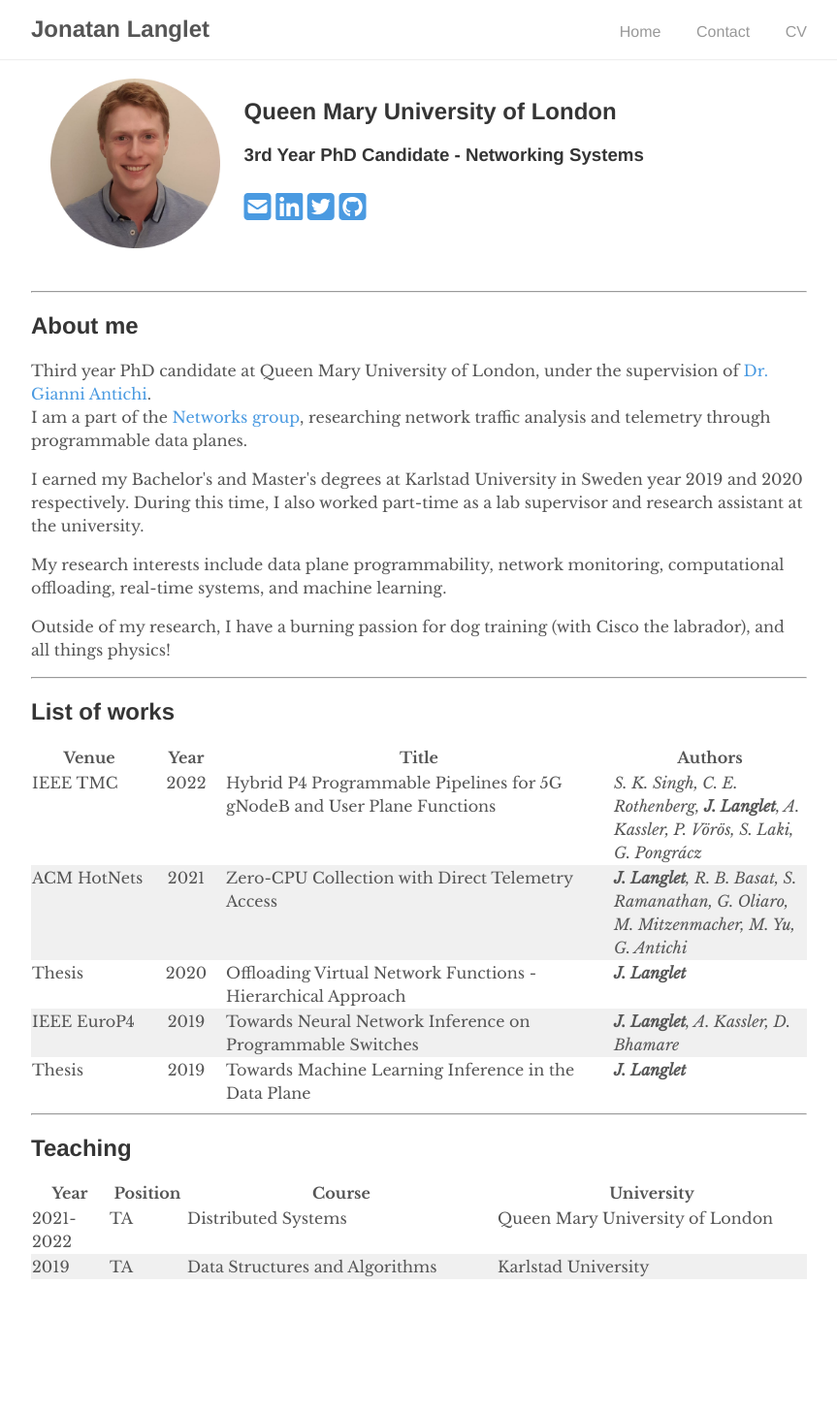
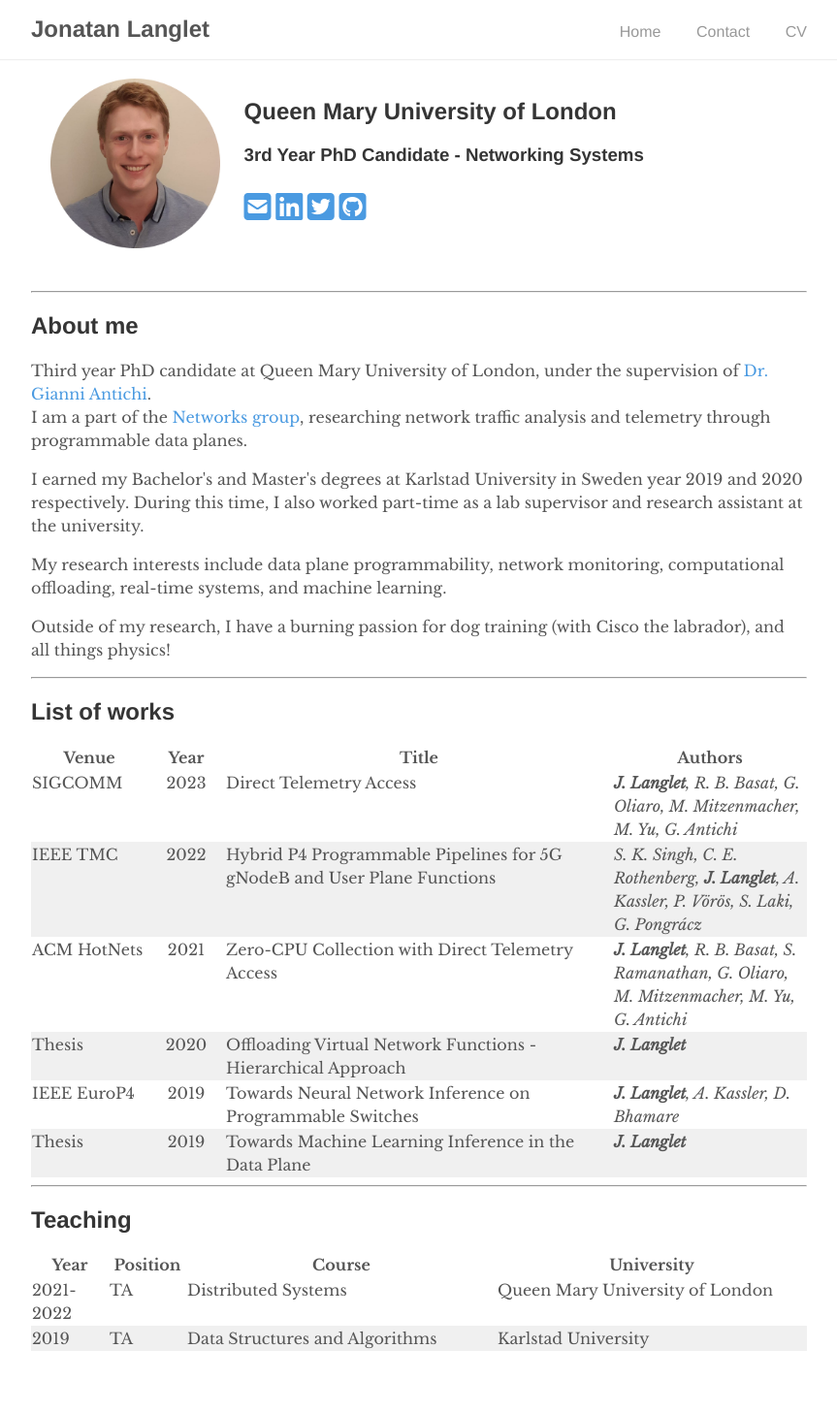
Before and after one commit to jonlanglet/jonlanglet.github.io, a Jekyll site: the page built from index.md, in a window 1280 px wide. Shown: the whole page at 97% size, without its empty margins (208-1071 px from the left). Built offline with Jekyll 4.4.1, drawn with Linux system fonts in a browser that asks for light colours; nearby versions of some CDN libraries; a style sheet for code colours, icons or effects is not loaded; before the commit the page ends 1383 px from its top, so only the background shows below that.

Commit message:
Update publications

```diff
--- a/_data/publications.yml
+++ b/_data/publications.yml
@@ -1,32 +1,39 @@
 1:
+  title: 'Direct Telemetry Access'
+  authors: '<b>J. Langlet</b>, R. B. Basat, G. Oliaro, M. Mitzenmacher, M. Yu, G. Antichi'
+  year: '2023'
+  url: 'google.com'
+  conf: "SIGCOMM"
+
+2:
   title: 'Hybrid P4 Programmable Pipelines for 5G gNodeB and User Plane Functions'
   authors: 'S. K. Singh, C. E. Rothenberg, <b>J. Langlet</b>, A. Kassler, P. Vörös, S. Laki, G. Pongrácz'
   year: '2022'
   url: 'google.com'
   conf: "IEEE TMC"
 
-2:
+3:
   title: 'Zero-CPU Collection with Direct Telemetry Access'
   authors: '<b>J. Langlet</b>, R. B. Basat, S. Ramanathan, G. Oliaro, M. Mitzenmacher, M. Yu, G. Antichi'
   year: '2021'
   url: 'google.com'
   conf: "ACM HotNets"
 
-3:
+4:
   title: 'Offloading Virtual Network Functions - Hierarchical Approach'
   authors: '<b>J. Langlet</b>'
   year: '2020'
   url: 'google.com'
   conf: "Thesis"
 
-4:
+5:
   title: 'Towards Neural Network Inference on Programmable Switches'
   authors: '<b>J. Langlet</b>, A. Kassler, D. Bhamare'
   year: '2019'
   url: 'google.com'
   conf: "IEEE EuroP4"
 
-5:
+6:
   title: 'Towards Machine Learning Inference in the Data Plane'
   authors: '<b>J. Langlet</b>'
   year: '2019'
```
